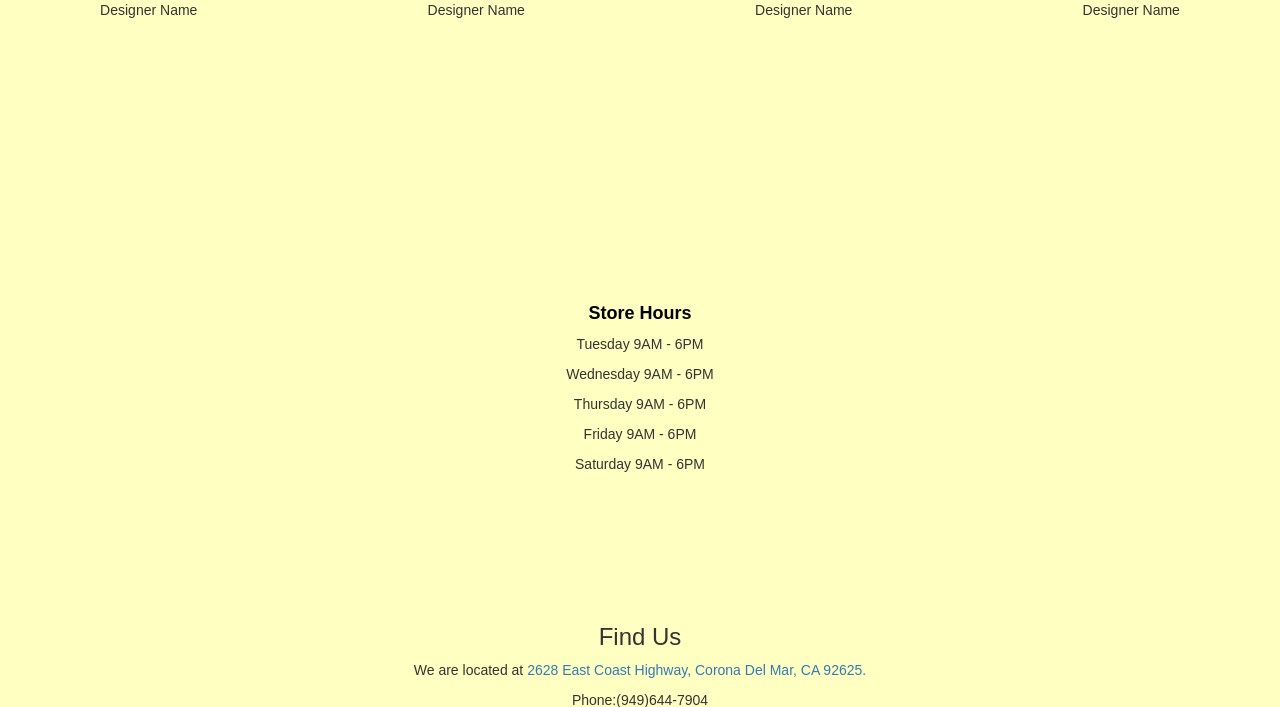
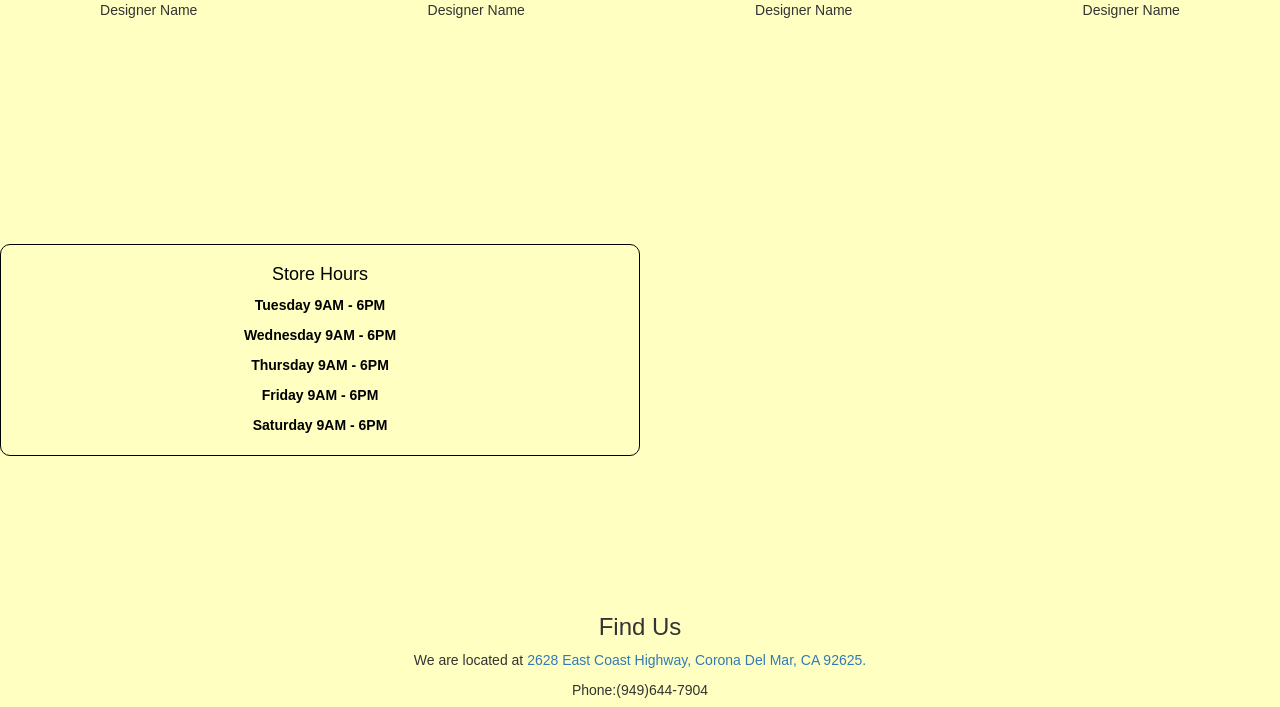
Before and after one commit to limichelle21/Jebba, a PHP site: page /jebbaindex.html in a window 1280 px wide. Shown: the part 1306-2013 px from the top of the page. Run offline with PHP 8.4, Linux system fonts and the light colour scheme; some libraries are stand-ins or nearby versions.

Commit message:
Updated Store Hour section

```diff
--- a/jebbaindex.html
+++ b/jebbaindex.html
@@ -37,12 +37,15 @@
 			</div>
 	</div>
 	<div class ="container1">
-		<h4 id="header">Store Hours</h4>
+		<div class="store_hour col-md-6">
+		<h4>Store Hours</h4>
+			<p></p>
 			<p>Tuesday 9AM - 6PM</p>
 			<p>Wednesday 9AM - 6PM</p>
 			<p>Thursday 9AM - 6PM</p>
 			<p>Friday 9AM - 6PM</p>
 			<p>Saturday 9AM - 6PM</p>
+		</div>
 	</div>
 	<div class = "container1">
 		<h3>Find Us</h3>
--- a/jebbastyle.css
+++ b/jebbastyle.css
@@ -3,13 +3,17 @@ body {
 }
 
 
-#header {
+.store_hour {
 	font-family: montserrat, sans-serif;
 	font-weight: bold;
 	color: #000000;
 	text-align: center;
-	padding-top: 50px;
+	padding: 25px 25px 25px 25px;
+	border: 1px solid black;
+	border-radius: 10px;
+
 }
+
 
 .jumbotron {
 	background-image: url(IMG_0006.jpg);
```
